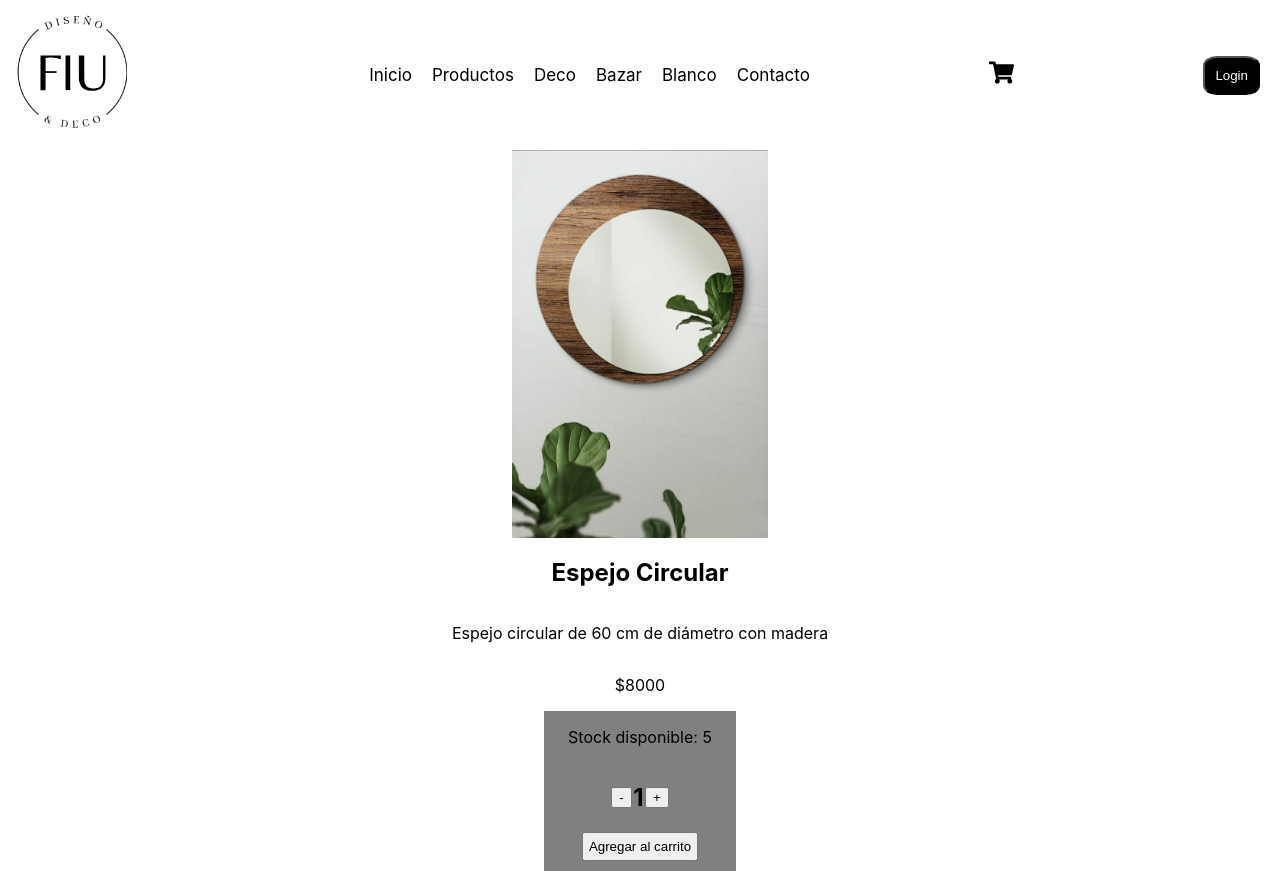
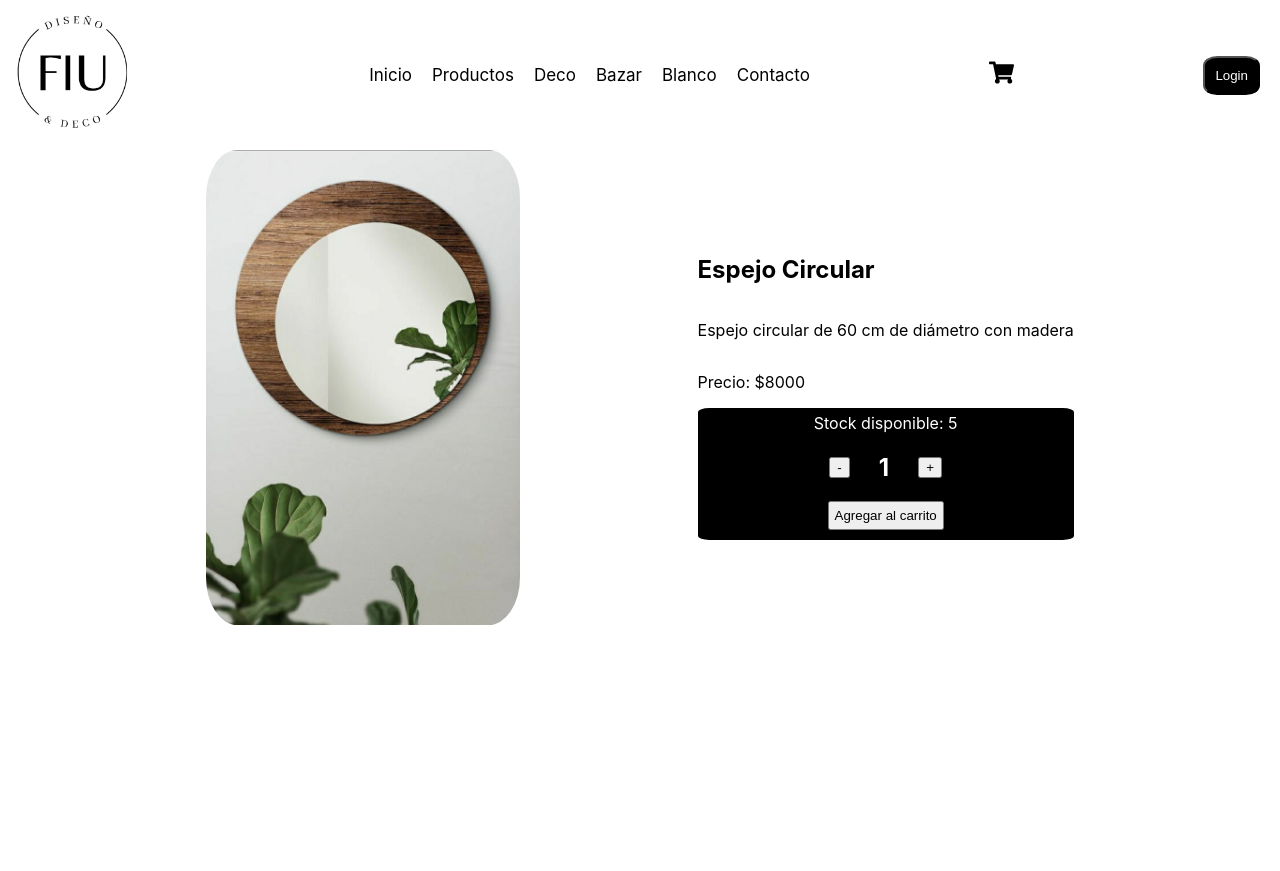
Before and after one commit to alvarez-mm/react, a React (Create React App) app: page /item/1 in a window 1280 px wide. After the commit the page ends 800 px from the top, so only its background shows below. Built offline with nearby package versions, Linux system fonts and the light colour scheme.

Commit message:
estilosdetalles

```diff
--- a/src/components/ItemCount/stylesItemCount.css
+++ b/src/components/ItemCount/stylesItemCount.css
@@ -15,14 +15,22 @@
 }
 
 .contenedorContador {
-    background-color: grey;
-    width: 15%;
+    background-color: black ;
+    border-radius: 3%;
+    width: 100%;
     display: flex;
     flex-direction: column;
     align-items: center;
+    color: white;
+}
+
+.contenedorContador p {
+    margin: 0px;
+    padding-top: 5px;
 }
 
 .botonAgregar {
     padding: 5px;
     margin-bottom: 10px;
+
 }
--- a/src/components/ItemDetail/ItemDetail.js
+++ b/src/components/ItemDetail/ItemDetail.js
@@ -11,11 +11,15 @@ const ItemDetail = ({item}) => {
 
     return (
     <>
-        <img className="imagenDetalle" src= {item.imagen} alt= {item.nombre}/>
-        <h2>{item.nombre}</h2>
-        <p>{item.descripcion}</p>
-        <p>{item.precio}</p>
-        <ItemCount stock={5} initial= {1} onAdd = {onAdd} />
+        <div className="contenedorDetalle">
+            <img className="imagenDetalle" src= {item.imagen} alt= {item.nombre}/>
+            <div className="detalle">
+                <h2>{item.nombre}</h2>
+                <p>{item.descripcion}</p>
+                <p>Precio: {item.precio}</p>
+                <ItemCount stock={5} initial= {1} onAdd = {onAdd} />
+            </div>
+        </div>
     </>
    );
 };
--- a/src/components/ItemDetail/stylesItemDetail.css
+++ b/src/components/ItemDetail/stylesItemDetail.css
@@ -1,3 +1,18 @@
 .imagenDetalle {
-    width: 20%;
+    width: 30%;
+    border-radius: 10%;
 }
+
+.contenedorDetalle {
+    display: flex;
+    flex-direction: row;
+    justify-content: space-around;
+    align-items: center;
+}
+
+.detalle {
+    display: flex;
+    flex-direction: column;
+    justify-content: center;
+    align-items: baseline;
+}
```
